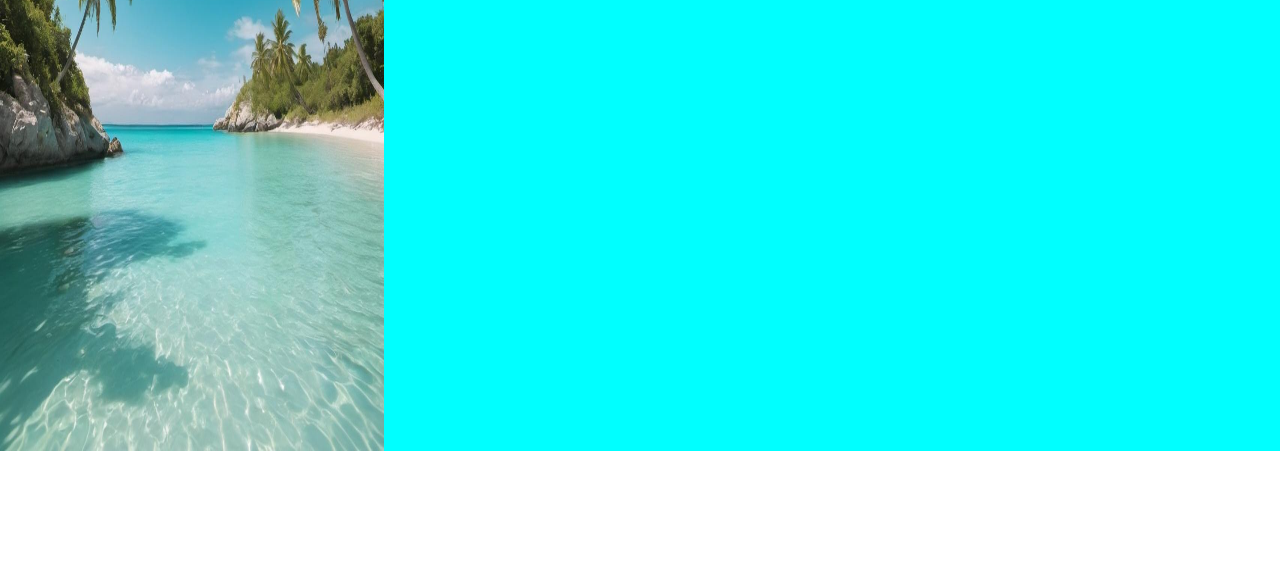
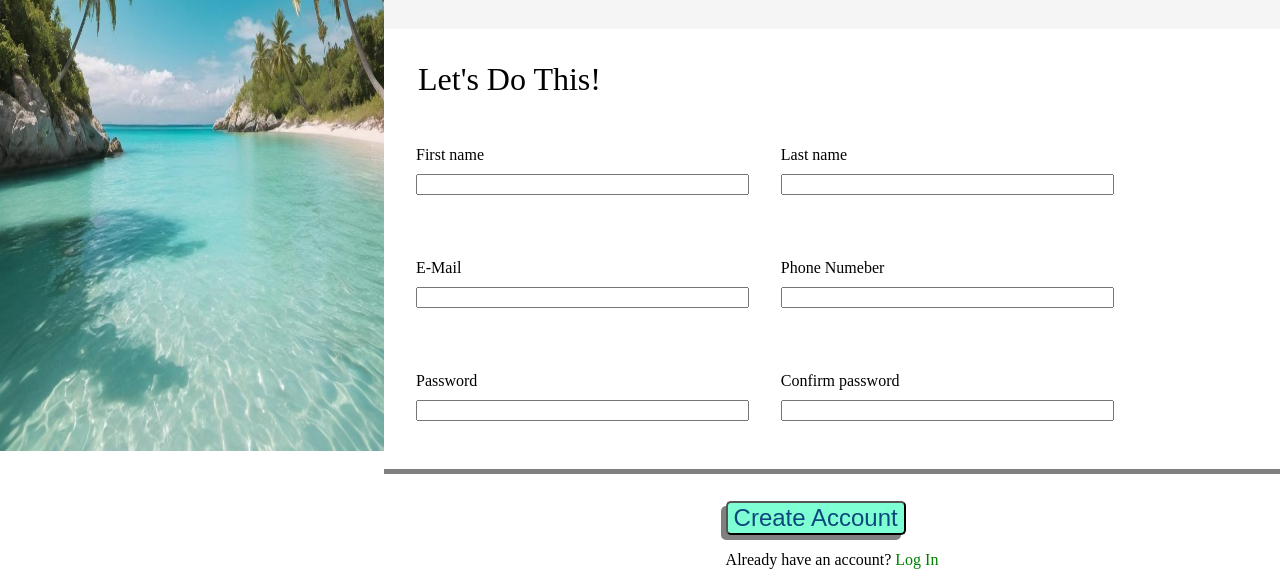
Before and after one commit to srinjoy-2005/project-sign-up-form, a plain HTML site: page index.html in a window 1280 px wide. Shown: the part 349-934 px from the top of the page. Before the commit the page ends 804 px from the top, so only its background shows below. Drawn offline with Linux system fonts and the light colour scheme.

Commit message:
ui elements and basic styles

```diff
--- a/index.html
+++ b/index.html
@@ -11,7 +11,47 @@
         <img src="./image.png" alt="sorry bruv">
     </div>
     <div class="content">
+        <div class="hero-text">Lorem ipsum dolor sit amet consectetur adipisicing elit. Eaque ducimus quasi eius, quas delectus praesentium doloribus nulla officia nesciunt, dolorem eligendi! Rem est deleniti fugiat numquam,
 
+            <p class="">fugit eius odit qui.</p>
+        </div>
+
+        <form action="" method="post">
+            <legend>Let's Do This!</legend>
+            <p>
+                <label for="first-name">First name </label>
+                <input type="text" id ="first-name">
+            </p>
+            <p>
+                <label for="last-name">Last name</label>
+                <input type="text" id = "last-name">
+            </p>
+            <p>
+                <label for="email">E-Mail</label>
+                <input type="text" id ="email">
+            </p>
+            <p>
+                <label for="phone-number">Phone Numeber</label>
+                <input type="text" id ="phome-number">
+            </p>
+            <p>
+                <label for="password">Password </label>
+                <input type="text" id ="password">
+            </p>
+            <p>
+                <label for="confirm">Confirm password </label>
+                <input type="text" id="confirm">
+            </p>
+        </form>
+
+        <div class="submission">
+            <button class="submit">
+                Create Account
+            </button>
+            <p class="alternate">
+                Already have an account?
+                <span style="color:green">Log In</span>
+            </p>
     </div>
 </body>
 </html>
--- a/style.css
+++ b/style.css
@@ -8,14 +8,65 @@ body{
 div.content{
     display: flex;
     flex-direction: column;
-    justify-content: center;
+    justify-content:space-evenly;
     align-items: center;
-    background-color: aqua;
+    background-color: whitesmoke;
     width: 100%;
     height: 100%;
+    padding: opx;
+    gap:2rem;
 }
 
 img{
     width: 30vw;
     height: 100vh;
 }
+
+.hero-text{
+    font-size: 36px;
+    padding: 2rem;
+}
+
+form{
+    display:flex;
+    /* flex-direction: column; */
+    flex-wrap: wrap;
+    justify-content:flex-start;
+    background-color: white;
+    box-shadow: 0px 5px grey;
+    padding:2rem;
+    gap:2rem;
+}
+
+form p{
+    display: flex;
+    flex-direction: column;
+    width: 40%;
+    gap:10px;
+}
+
+form legend{
+    width: 100%;
+    font-size: 2rem;;
+}
+
+button.submit{
+    align-self: baseline;
+    background-color: aquamarine;
+    color: rgb(13, 72, 124);
+    font-size: 1.5rem;
+    border-radius: 5px;
+    box-shadow: -5px 5px grey;
+}
+
+button.submit:hover{
+    background-color:aqua;
+}
+button.submit:active{
+    border: 5px solid green;
+}
+.submission{
+    display:flex;
+    flex-direction: column;
+    align-items: flex-start;
+}
```
Also changed, not shown: odin-lined.png (added).
